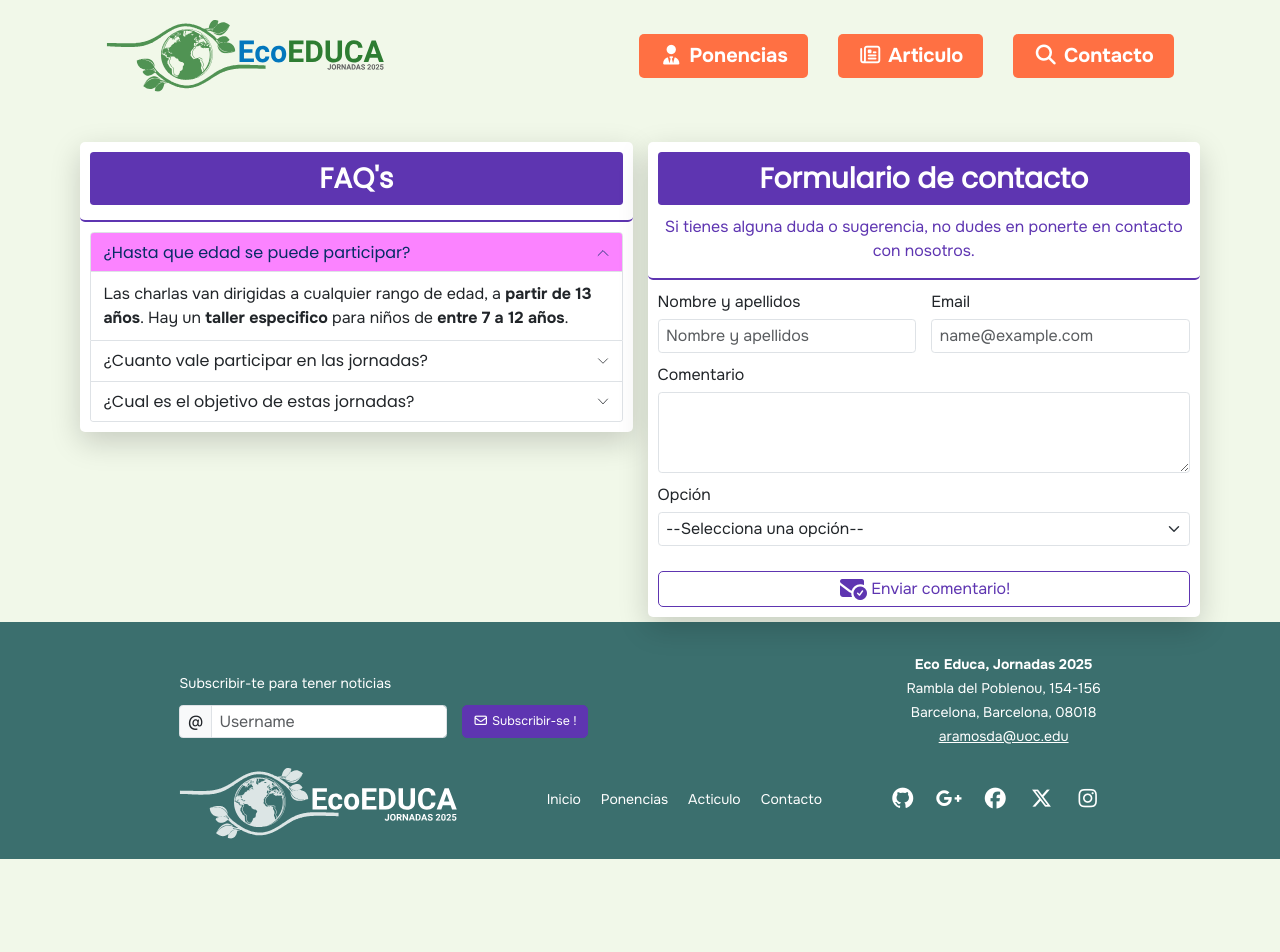
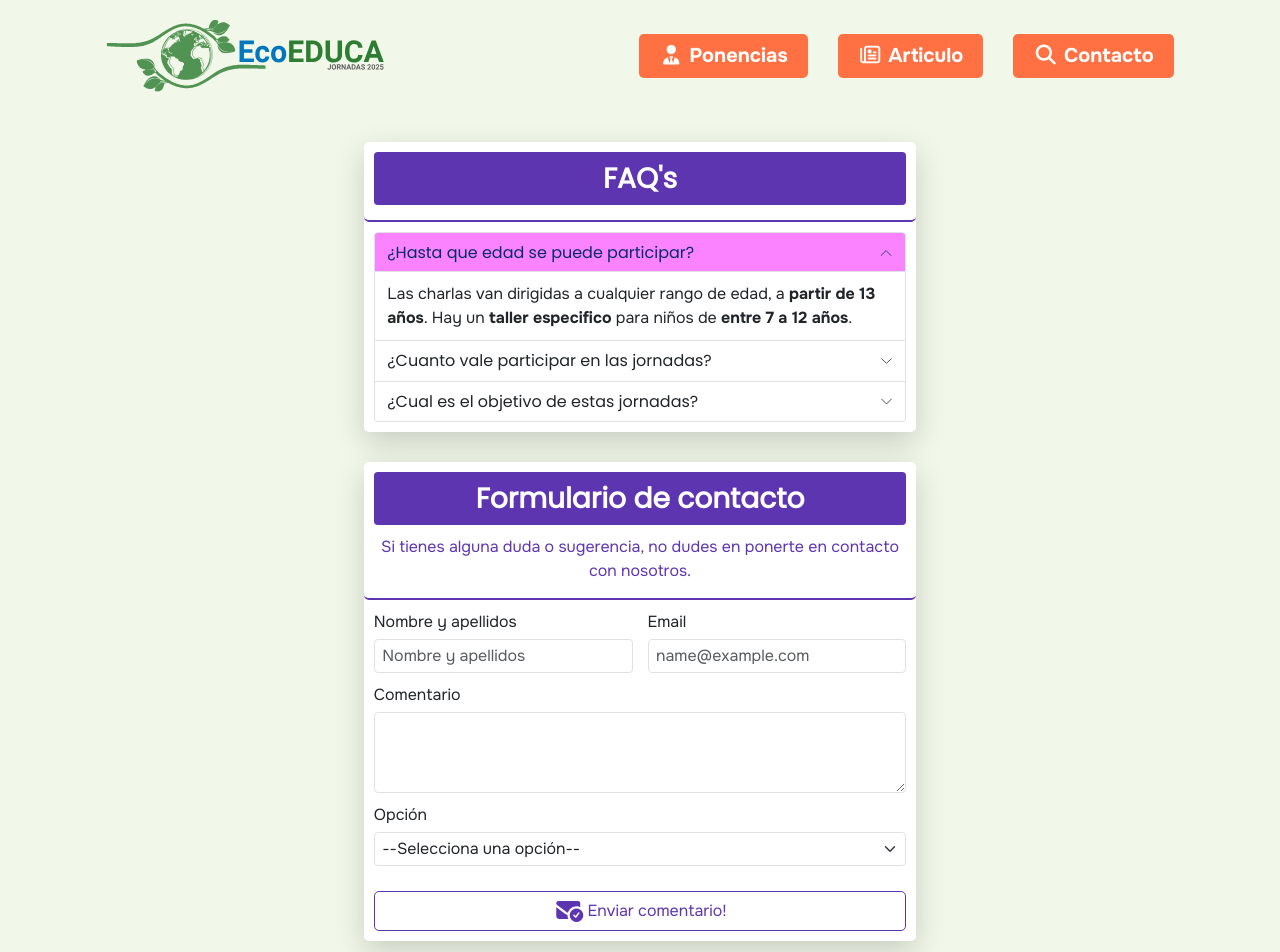
Before and after one commit to AlexFonte/PEC2-UOC-EINES-2, a website built with Parcel: page src/contact.html in a window 1280 px wide. Shown: the top 952 px of the page. Before the commit the page ends 859 px from the top, so only its background shows below. Built offline with nearby package versions, Linux system fonts and the light colour scheme; a small style sheet from the web is missing.

Commit message:
fix things

```diff
--- a/src/assets/styles/layouts/_contact.scss
+++ b/src/assets/styles/layouts/_contact.scss
@@ -2,12 +2,8 @@
 
     height: auto;
 
-    @media screen and (min-width: $mqMinWidth800) {
-        height: 100lvh;
-    }
-
-    @media screen and (min-width: $mqMinWidth992) {
-        height: 60lvh;
+    @media screen and (min-width: 992px) {
+        height: 100%;
     }
 
     .card :is(.form-label, .form-select, .form-control, .btn, .accordion-button) {
@@ -20,6 +16,20 @@
         /* Habilita el uso de consultas de contenedor */
         container-name: form-contact;
         /* Asigna un nombre al contenedor */
+        ;
+
+
+    }
+
+    .form__footer__btn {
+
+        @media screen and (min-width: 500px) {
+            height: 10lvh;
+        }
+
+        @media screen and (min-width: 600px) {
+            height: 5lvh;
+        }
     }
 
     @container form-contact (max-width: 600px) {
@@ -31,6 +41,8 @@
             text-align: center;
             /* Centra el texto dentro del botón */
         }
+
+
     }
 
 }
--- a/src/assets/styles/layouts/_footer.scss
+++ b/src/assets/styles/layouts/_footer.scss
@@ -3,7 +3,6 @@
   color: $color_white;
   text-align: center;
   font-size: 1.4rem;
-  padding-top: 2rem;
 
   a {
     color: $color_white;
--- a/src/contact.html
+++ b/src/contact.html
@@ -20,9 +20,10 @@
 <body>
   <!-- HEADER -->
   <include src="./views/header.html"></include>
-  <main class="container mb-5">
-    <section class="row contact">
+  <main class="container mb-5 contact">
+    <section class="row">
       <!-- DIVs vacios para centrar el contenido en el medio cuando sea en pantalla grande -->
+      <div class="col-12 col-lg-3 mt-5"></div>
       <div class="col-12 col-lg-6 mt-5">
         <div class="card border-0 shadow-lg rounded-3 faq__card">
           <div class="card-header mt-2 text-center border-warning border-2 text-warning bg-white rounded-3">
@@ -86,7 +87,10 @@
         </div>
 
       </div>
-
+      <div class="col-12 col-lg-3 mt-5"></div>
+    </section>
+    <section class="row">
+      <div class="col-12 col-lg-3 mt-5"></div>
       <div class="col-12 col-lg-6 mt-5">
         <!-- form de contacto  -->
         <form name="contact" method="POST" netlify class="card border-0 shadow-lg rounded-3 form__contact">
@@ -164,6 +168,8 @@
           </div>
         </form>
       </div>
+      <div class="col-12 col-lg-3 mt-5"></div>
+
     </section>
 
   </main>
--- a/src/views/footer.html
+++ b/src/views/footer.html
@@ -1,4 +1,4 @@
-<footer class="footer">
+<footer class="footer pt-4 pb-4">
   <div class="footer__container">
     <section class="footer__1">
       <div class="footer__newslater">
```
